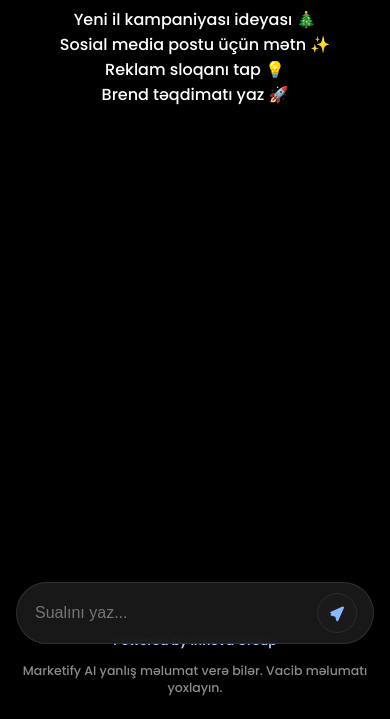
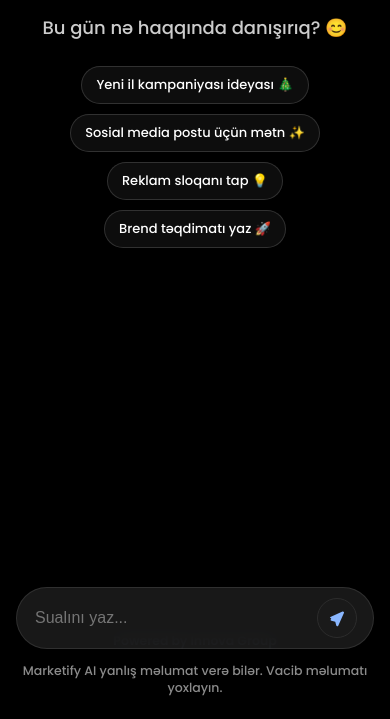
Before and after one commit to jeselemana/marketify.ai, a website: page public/index.html in a window 390 px wide. Shown: the part 125-844 px from the top of the page. Drawn offline with nearby package versions, Linux system fonts and the light colour scheme.

Commit message:
callback

```diff
--- a/public/style.css
+++ b/public/style.css
@@ -15,7 +15,6 @@ body {
   flex-direction: column;
   height: 100vh;
   width: 100%;
-  text-align: center;
   overflow: hidden;
   position: relative;
 }
@@ -25,7 +24,7 @@ body {
   position: fixed;
   top: 20px;
   left: 20px;
-  z-index: 30;
+  z-index: 20;
 }
 
 .model-btn {
@@ -41,24 +40,92 @@ body {
   cursor: pointer;
   transition: 0.2s;
 }
-.model-btn:hover { background: #232323; }
+.model-btn:hover {
+  background: #232323;
+}
 
-/* 💬 Chat qutusu (Tam scrollable sahə) */
+/* 🧭 Mərkəz hissə */
+.center {
+  flex: 1;
+  display: flex;
+  flex-direction: column;
+  justify-content: center;
+  align-items: center;
+  padding: 0 16px;
+  margin-top: 60px;
+}
+
+.brand-sub {
+  font-size: 44px;
+  font-weight: 700;
+  color: #2d6bff;
+  margin: 0 0 10px 0;
+}
+
+.tagline {
+  color: #ccc;
+  font-size: 20px;
+  margin-bottom: 25px;
+}
+
+/* 💡 Prompt bubble-lar */
+.prompt-bubbles {
+  display: flex;
+  flex-wrap: wrap;
+  justify-content: center;
+  gap: 10px;
+}
+
+.bubble {
+  background: rgba(255, 255, 255, 0.05);
+  border: 1px solid rgba(255, 255, 255, 0.15);
+  backdrop-filter: blur(12px);
+  border-radius: 20px;
+  padding: 10px 18px;
+  color: #fff;
+  font-size: 14px;
+  transition: 0.3s;
+  cursor: pointer;
+}
+.bubble:hover {
+  background: rgba(255, 255, 255, 0.15);
+  transform: translateY(-2px);
+}
+
+/* 🗑️ Clear düyməsi */
+.clear-btn {
+  position: fixed;
+  top: 18px;
+  right: 18px;
+  background: #1a1a1a;
+  border: 1px solid #2c2c2c;
+  color: #9abfff;
+  border-radius: 50%;
+  width: 40px;
+  height: 40px;
+  display: flex;
+  align-items: center;
+  justify-content: center;
+  cursor: pointer;
+  z-index: 20;
+}
+.clear-btn:hover {
+  background: #232323;
+}
+
+/* 💬 Chat qutusu (scroll hissə) */
 .chat-box {
-  position: absolute;
-  top: 80px; /* başlıqdan sonra */
-  left: 0;
-  right: 0;
-  bottom: 140px; /* input + footer üçün boş yer */
+  flex: 1;
   overflow-y: auto;
   display: flex;
   flex-direction: column;
-  align-items: center;
   gap: 12px;
-  padding: 0 20px;
+  padding: 120px 20px 150px; /* alt hissədə kifayət qədər boşluq */
   box-sizing: border-box;
+  width: 100%;
+  max-width: 800px;
+  margin: 0 auto;
   scroll-behavior: smooth;
-  z-index: 1;
 }
 
 /* 💭 Mesajlar */
@@ -73,7 +140,7 @@ body {
 .message.user {
   align-self: flex-end;
   background: #007aff;
-  color: #fff;
+  color: white;
 }
 .message.bot {
   align-self: flex-start;
@@ -82,9 +149,10 @@ body {
   color: #fff;
   white-space: pre-line;
   text-align: left;
+  line-height: 1.6;
 }
 
-/* ✉️ Input bar */
+/* ✉️ Input bar (sabit qalır) */
 .input-bar {
   position: fixed;
   bottom: 55px;
@@ -100,7 +168,7 @@ body {
   max-width: 800px;
   box-sizing: border-box;
   backdrop-filter: blur(10px);
-  z-index: 50; /* ən yuxarı qat */
+  z-index: 30;
   gap: 10px;
 }
 .input-bar input {
@@ -122,10 +190,13 @@ body {
   align-items: center;
   justify-content: center;
   cursor: pointer;
+  transition: 0.2s;
 }
-.input-bar button.send:hover { background: #232323; }
+.input-bar button.send:hover {
+  background: #232323;
+}
 
-/* 🪶 Footer (Legal sabit) */
+/* 🪶 Footer (Legal sabit aşağıda) */
 .legal {
   position: fixed;
   bottom: 10px;
@@ -137,38 +208,29 @@ body {
   color: #8b8b8b;
   font-size: 12.5px;
   line-height: 1.4;
-  z-index: 20;
   pointer-events: none;
+  z-index: 10;
 }
-.legal strong { color: #b2cbff; }
-
-/* 🗑️ Clear düyməsi */
-.clear-btn {
-  position: fixed;
-  top: 18px;
-  right: 18px;
-  background: #1a1a1a;
-  border: 1px solid #2c2c2c;
-  color: #9abfff;
-  border-radius: 50%;
-  width: 40px;
-  height: 40px;
-  display: flex;
-  align-items: center;
-  justify-content: center;
-  cursor: pointer;
-  z-index: 40;
+.legal strong {
+  color: #b2cbff;
 }
-.clear-btn:hover { background: #232323; }
 
 /* 📱 Mobil uyğunlaşdırma */
 @media (max-width: 600px) {
+  .brand-sub {
+    font-size: 34px;
+  }
+  .tagline {
+    font-size: 18px;
+  }
+  .bubble {
+    font-size: 13px;
+    padding: 8px 14px;
+  }
   .chat-box {
-    top: 70px;
-    bottom: 170px; /* mobil üçün bir az çox yer */
-    padding: 0 14px;
+    padding-bottom: 180px;
   }
   .input-bar {
-    bottom: 75px;
+    bottom: 70px;
   }
 }
```
